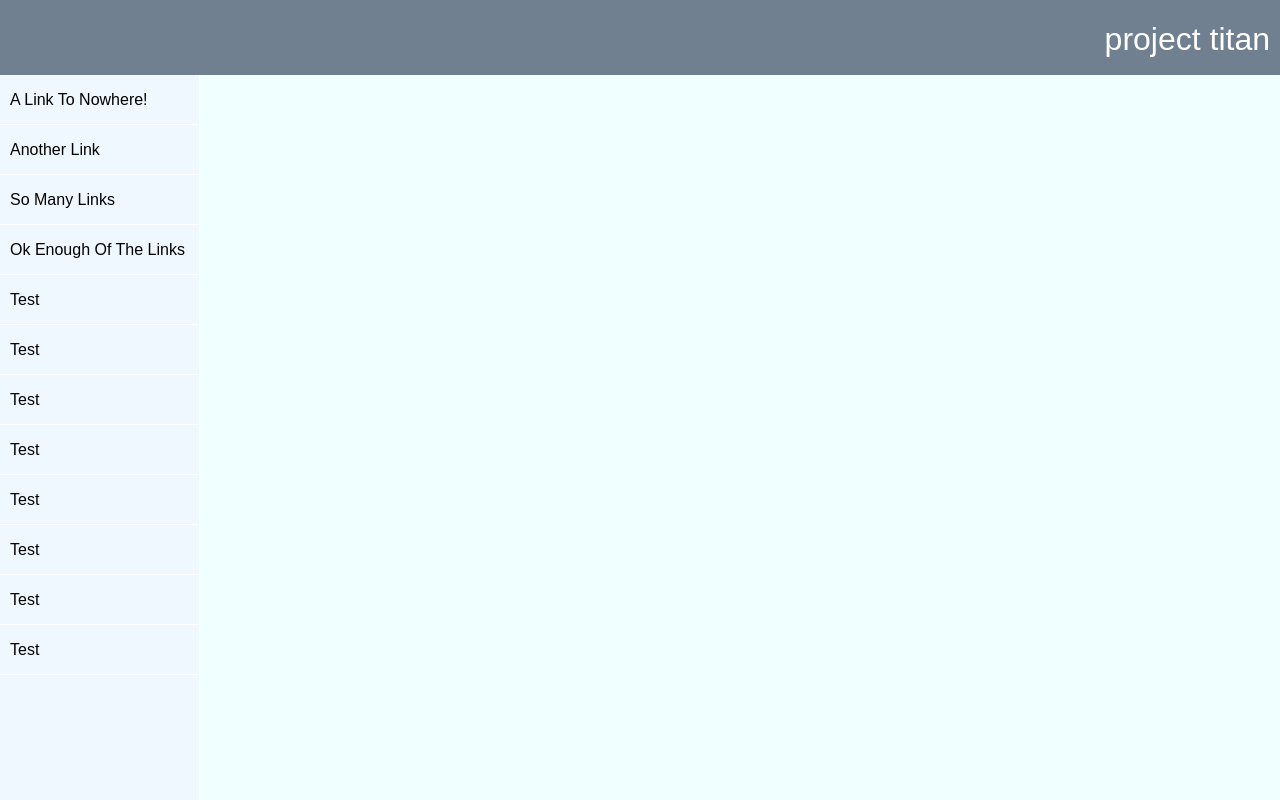
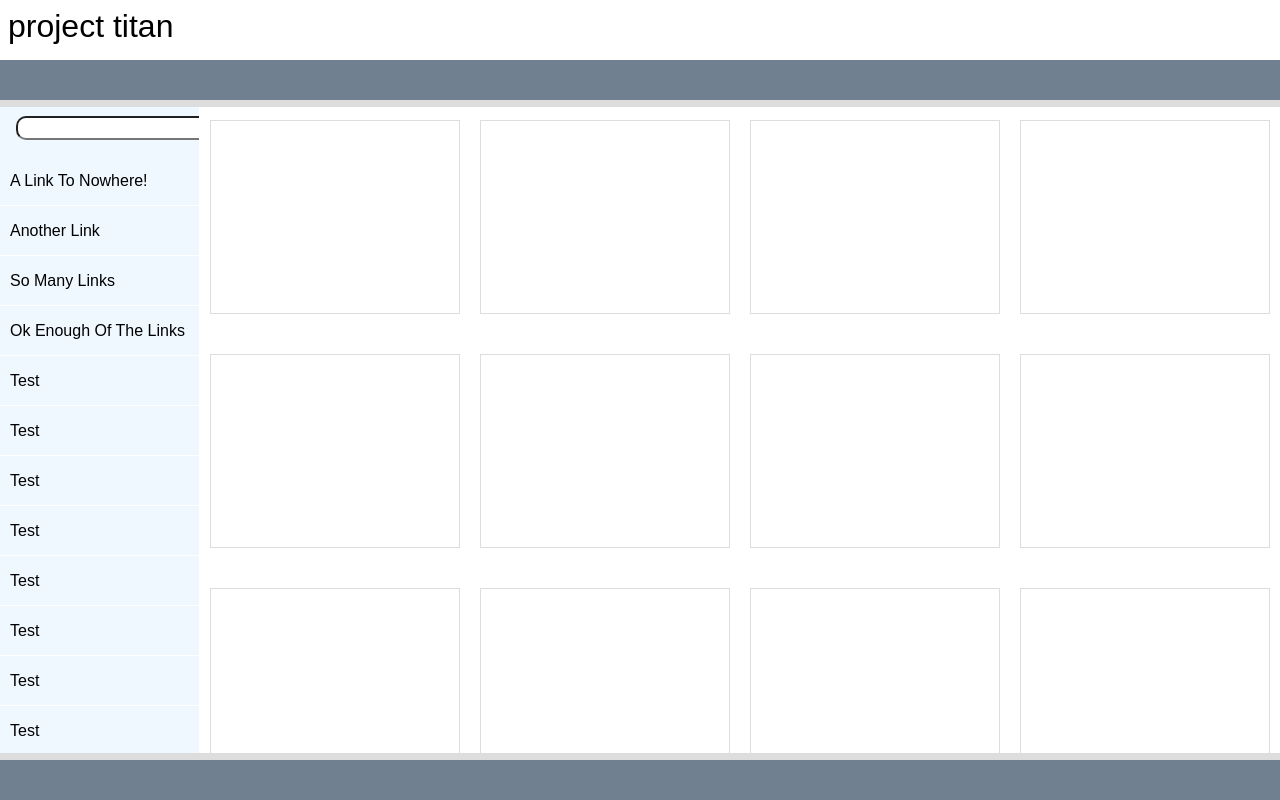
Before and after one commit to rupertbg/titan-web, a plain HTML site: page index.html in a window 1280 px wide. Drawn offline with nearby package versions, Linux system fonts and the light colour scheme.

Commit message:
Added more layout

```diff
--- a/index.html
+++ b/index.html
@@ -18,33 +18,196 @@
 
   <body>
 
+    <h1>project titan</h1>
+
     <header>
 
-      <h1>project titan</h1>
+
 
     </header>
 
 
     <nav>
 
-      <a>A Link to Nowhere!</a>
-      <a>Another Link</a>
-      <a>So Many Links</a>
-      <a>ok enough of the links</a>
-      <a>Test</a>
-      <a>Test</a>
-      <a>Test</a>
-      <a>Test</a>
-      <a>Test</a>
-      <a>Test</a>
-      <a>Test</a>
-      <a>Test</a>
+    	<input type="text">
+
+      <a href="#">A Link to Nowhere!</a>
+      <a href="#">Another Link</a>
+      <a href="#">So Many Links</a>
+      <a href="#">ok enough of the links</a>
+      <a href="#">Test</a>
+      <a href="#">Test</a>
+      <a href="#">Test</a>
+      <a href="#">Test</a>
+      <a href="#">Test</a>
+      <a href="#">Test</a>
+      <a href="#">Test</a>
+      <a href="#">Test</a>
 
 
     </nav>
 
     <div class="app-container">
 
+    	<div class="card">
+
+
+    	</div>
+
+    	<div class="card">
+
+
+    	</div>
+
+    	<div class="card">
+
+
+    	</div>
+
+    	<div class="card">
+
+
+    	</div>
+
+    	<div class="card">
+
+
+    	</div>
+
+    	<div class="card">
+
+
+    	</div>
+
+    	<div class="card">
+
+
+    	</div>
+
+    	<div class="card">
+
+
+    	</div>
+
+    	<div class="card">
+
+
+    	</div>
+
+    	<div class="card">
+
+
+    	</div>
+
+    	<div class="card">
+
+
+    	</div>
+
+    	<div class="card">
+
+
+    	</div>
+
+    	<div class="card">
+
+
+    	</div>
+
+    	<div class="card">
+
+
+    	</div>
+
+    	<div class="card">
+
+
+    	</div>
+
+    	<div class="card">
+
+
+    	</div>
+
+    	<div class="card">
+
+
+    	</div>
+
+    	<div class="card">
+
+
+    	</div>
+
+    	<div class="card">
+
+
+    	</div>
+
+    	<div class="card">
+
+
+    	</div>
+
+    	<div class="card">
+
+
+    	</div>
+
+    	<div class="card">
+
+
+    	</div>
+
+    	<div class="card">
+
+
+    	</div>
+
+    	<div class="card">
+
+
+    	</div>
+
+    	<div class="card">
+
+
+    	</div>
+
+    	<div class="card">
+
+
+    	</div>
+
+    	<div class="card">
+
+
+    	</div>
+
+    	<div class="card">
+
+
+    	</div>
+
+    	<div class="card">
+
+
+    	</div>
+
+    	<div class="card">
+
+
+    	</div>
+
+    	<div class="card">
+
+
+    	</div>
+
+    	<div class="card">
+
+
+    	</div>
 
 
     </div>
--- a/styles/main.css
+++ b/styles/main.css
@@ -1,3 +1,17 @@
+body {
+
+	position: relative;
+
+}
+
+h1 {
+
+  font-weight: 500;
+  padding: 0.25em;
+  margin: 0;
+
+}
+
 /******
  HEADER
 *******/
@@ -6,20 +20,14 @@ header {
 
   position: fixed;
   box-sizing: border-box;
-  top: 0;
+  top: 60px;
   width: 100%;
-  height: 75px;
+  height: 40px;
   margin: 0;
   padding: 0 10px;
   background-color: slategray;
-
-}
-
-header h1 {
-
-  color: white;
-  font-weight: 500;
-  text-align: right;
+  z-index: 2;
+  box-shadow: 0 5px 0 2px #ddd;
 
 }
 
@@ -30,12 +38,29 @@ nav {
   border-right: thin solid white;
   left: 0;
   bottom: 0;
-  height: calc(100% - 75px);
+  height: calc(100% - 100px);
   width: 200px;
   margin: 0;
   padding: 0;
   background-color: aliceblue;
+  z-index: 1;
   overflow: auto;
+  box-shadow: 5px 0 0 2px #ddd;
+
+}
+
+nav input {
+
+	margin: 1em;
+	border-radius: 10px;
+
+}
+
+nav input:focus{
+
+	outline: none;
+  border-color: #ddd;
+	box-shadow: 0 0 10px #ddd;
 
 }
 
@@ -52,6 +77,7 @@ nav a {
   align-items: center;
   text-transform: capitalize;
   text-decoration: none;
+  color: black;
 
 }
 
@@ -61,15 +87,53 @@ nav a:hover {
 
 }
 
+nav a:active {
+
+  border-left: 5px solid green;
+
+}
+
 .app-container {
 
   position: fixed;
   box-sizing: border-box;
   width: calc(100% - 200px);
-  height: calc(100% - 75px);
+  height: calc(100% - 140px);
   margin: 0;
-  background-color: azure;
+  padding: 0;
+  background-color: white;
   right: 0;
-  bottom: 0;
+  top: 100px;
+  z-index: 1;
+  overflow: auto;
+  flex-flow: row wrap;
+	justify-content: space-around;
+	display: flex;
 
 }
+
+.card {
+
+	display: flex;
+	width: 20%;
+	height: calc(20vw / 1.6);
+	border: thin solid #ddd;
+	padding: 1em;
+	margin: 20px 10px;
+
+}
+
+footer {
+
+  position: fixed;
+  box-sizing: border-box;
+  bottom: 0;
+  width: 100%;
+  height: 40px;
+  margin: 0;
+  padding: 0 10px;
+  background-color: slategray;
+  z-index: 2;
+  box-shadow: 0 -5px 0 2px #ddd;
+
+}
```
